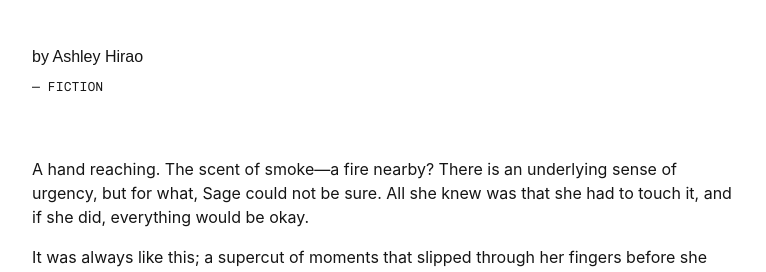
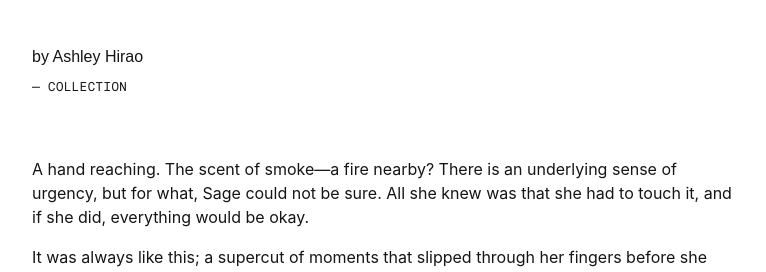
Before and after one commit to Other-People-UCSD/Pink-Currents, a Jekyll site: the page built from _posts/2020-04-07-火.md, in a window 1280 px wide and 900 px high. Shown: the part 361-633 px from the top of the window, without its empty margins (256-1022 px from the left). Built offline with Jekyll 4.4.1, drawn with Linux system fonts in a browser that asks for light colours; nearby versions of some CDN libraries.

Commit message:
Update from Forestry.io Other People updated _posts/2020-04-07-火.md

```diff
--- a/_posts/2020-04-07-火.md
+++ b/_posts/2020-04-07-火.md
@@ -1,10 +1,11 @@
 ---
-category: Fiction
+category: Collection
 layout: Post
 title: 火
 contributor: Ashley Hirao
 date: 2020-04-07T07:00:00.000+00:00
 thumb: ''
+tags: []
 
 ---
 A hand reaching. The scent of smoke—a fire nearby? There is an underlying sense of urgency, but for what, Sage could not be sure. All she knew was that she had to touch it, and if she did, everything would be okay.
```
Also changed, not shown: .forestry/front_matter/templates/post.yml.
